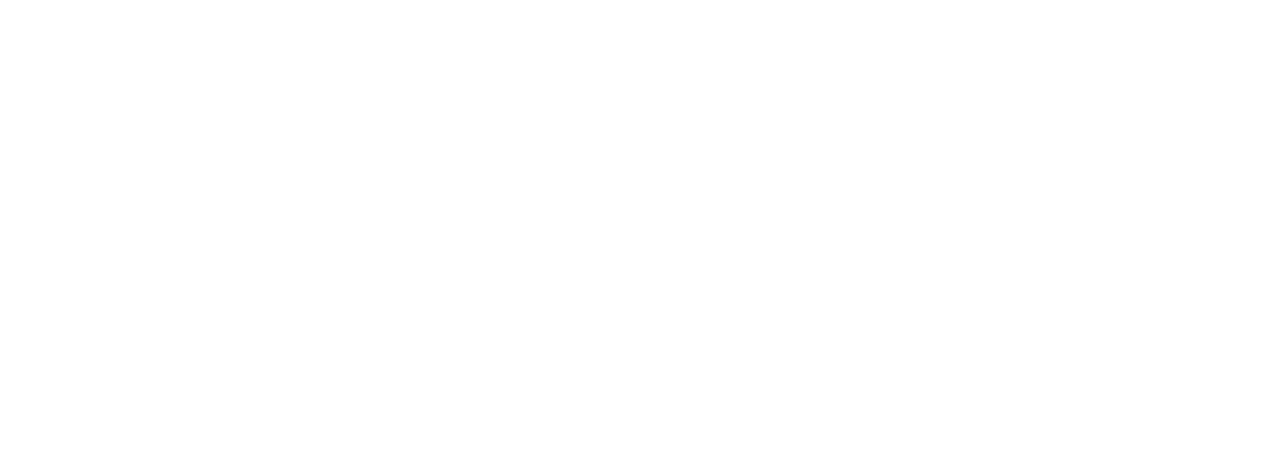
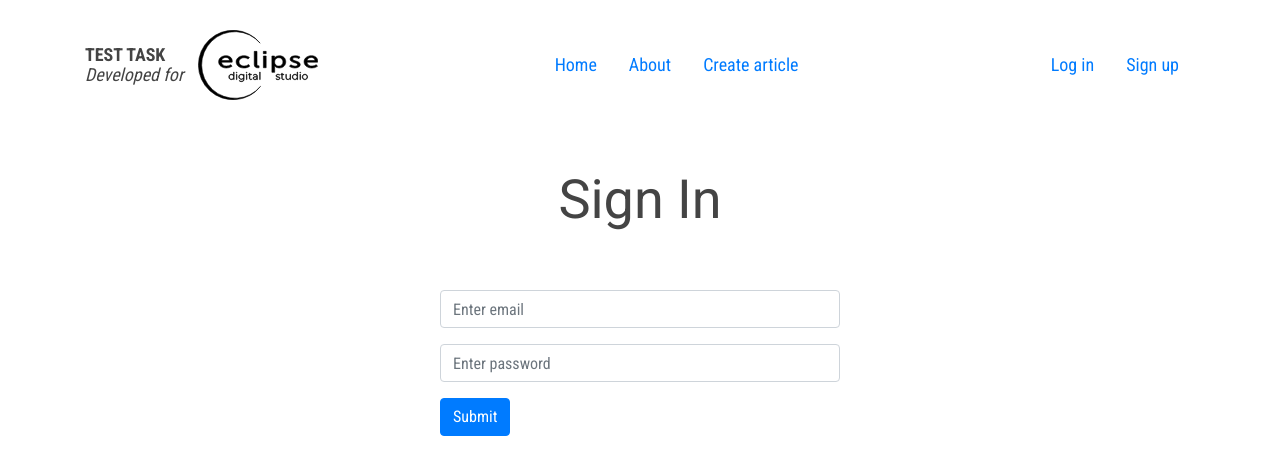
Before and after one commit to krivilyov/eds-forum, a Vue app in the folder client/: page /signin in a window 1280 px wide. Shown: the top 474 px of the page. Built offline with nearby package versions, Linux system fonts and the light colour scheme.

Commit message:
Add some components in client

```diff
--- a/client/package.json
+++ b/client/package.json
@@ -8,6 +8,8 @@
     "lint": "vue-cli-service lint"
   },
   "dependencies": {
+    "bootstrap": "^4.6.0",
+    "bootstrap-vue": "^2.21.2",
     "core-js": "^3.6.5",
     "vue": "^2.6.11",
     "vue-router": "^3.2.0",
--- a/client/public/index.html
+++ b/client/public/index.html
@@ -1,17 +1,16 @@
 <!DOCTYPE html>
-<html lang="">
+<html lang="en">
   <head>
     <meta charset="utf-8">
     <meta http-equiv="X-UA-Compatible" content="IE=edge">
     <meta name="viewport" content="width=device-width,initial-scale=1.0">
     <link rel="icon" href="<%= BASE_URL %>favicon.ico">
-    <title><%= htmlWebpackPlugin.options.title %></title>
+    <link rel="preconnect" href="https://fonts.gstatic.com">
+    <link href="https://fonts.googleapis.com/css2?family=Roboto+Condensed:wght@300;400;700&display=swap" rel="stylesheet">
+    <link href="https://fonts.googleapis.com/css2?family=Roboto:ital,wght@0,400;0,700;1,400&display=swap" rel="stylesheet">
+    <title>Test task developed for Eclipse Digital Studio</title>
   </head>
   <body>
-    <noscript>
-      <strong>We're sorry but <%= htmlWebpackPlugin.options.title %> doesn't work properly without JavaScript enabled. Please enable it to continue.</strong>
-    </noscript>
     <div id="app"></div>
-    <!-- built files will be auto injected -->
   </body>
 </html>
--- a/client/src/App.vue
+++ b/client/src/App.vue
@@ -1,5 +1,33 @@
 <template>
   <div id="app">
-    <router-view/>
+    <div class="container">
+      <Navigation />
+      <div class="wrapper">
+        <router-view/>
+      </div>
+    </div>
   </div>
 </template>
+
+<script>
+import 'bootstrap/dist/css/bootstrap.css'
+import 'bootstrap-vue/dist/bootstrap-vue.css'
+import Navigation from '@/components/Navigation'
+
+export default {
+  components: {
+    Navigation
+  }
+}
+</script>
+
+<style>
+  #app {
+    font-family: 'Roboto Condensed', sans-serif;
+    color: #444;
+  }
+
+  .wrapper {
+    padding: 40px 0 0;
+  }
+</style>
--- /dev/null
+++ b/client/src/components/Authorization.vue
@@ -0,0 +1,25 @@
+<template>
+	<div class="authorisation-menu-container">
+		<b-nav>
+			<b-nav-item to="/signin">Log in</b-nav-item>
+			<b-nav-item to="/signup">Sign up</b-nav-item>
+			<!--
+			<b-nav-item disabled>Vnya Krivilyov</b-nav-item>
+			<b-nav-item to="/logout">Logout</b-nav-item>
+			-->
+		</b-nav>
+	</div>
+</template>
+
+<style scoped>
+	.authorisation-menu-container {
+		display: flex;
+		align-items: center;
+	}
+
+	.nav {
+		align-items: center;
+		font-size: 18px;
+		line-height: 24px;
+	}
+</style>
--- /dev/null
+++ b/client/src/components/Navigation.vue
@@ -0,0 +1,75 @@
+<template>
+	<div class="header-container">
+		<div class="header-logo">
+			<div class="header-logo__text">
+				<div>Test task</div>
+				<div>Developed for</div>
+			</div>
+			<div class="header-logo__image-container">
+				<img src="@/assets/eds_logo.svg" alt="Eclipse Digital Studio">
+			</div>
+		</div>
+		<b-nav>
+			<b-nav-item to="/">Home</b-nav-item>
+			<b-nav-item to="/about">About</b-nav-item>
+			<b-nav-item to="/create">Create article</b-nav-item>
+		</b-nav>
+		<Authorization />
+	</div>
+</template>
+
+<script>
+import Authorization from '@/components/Authorization'
+
+export default {
+components: {
+	Authorization
+}
+}
+</script>
+
+<style scoped>
+	.header-container {
+		display: flex;
+		justify-content: space-between;
+		padding: 30px 0;
+	}
+
+	.header-logo {
+		display: flex;
+	}
+
+	.header-logo__text {
+		display: flex;
+		flex-direction: column;
+		justify-content: center;
+		margin-right: 15px;
+	}
+
+	.header-logo__text div:first-of-type {
+		text-transform: uppercase;
+		font-weight: bold;
+		font-size: 18px;
+		line-height: 20px;
+	}
+
+	.header-logo__text div:last-of-type {
+		font-style: italic;
+		font-size: 18px;
+		line-height: 20px;
+	}
+
+	.header-logo__image-container {
+		width: 120px;
+	}
+
+	.header-logo__image-container img {
+		width: 100%;
+	}
+
+	.nav {
+		align-items: center;
+		font-size: 18px;
+		line-height: 24px;
+	}
+</style>
--- a/client/src/main.js
+++ b/client/src/main.js
@@ -2,8 +2,11 @@ import Vue from 'vue'
 import App from './App.vue'
 import router from './router'
 import store from './store'
+import { BootstrapVue, IconsPlugin } from 'bootstrap-vue'
 
 Vue.config.productionTip = false
+Vue.use(BootstrapVue)
+Vue.use(IconsPlugin)
 
 new Vue({
   router,
--- a/client/src/router/index.js
+++ b/client/src/router/index.js
@@ -1,14 +1,26 @@
 import Vue from 'vue'
 import VueRouter from 'vue-router'
 import Home from '../views/Home.vue'
+import About from '../views/About.vue'
+import SignIn from '../views/SignIn'
 
 Vue.use(VueRouter)
 
 const routes = [
   {
     path: '/',
-    name: 'Home',
+    name: 'home',
     component: Home
+  },
+  {
+    path: '/about',
+    name: 'about',
+    component: About
+  },
+  {
+    path: '/signin',
+    name: 'signin',
+    component: SignIn
   }
 ]
 
--- /dev/null
+++ b/client/src/views/About.vue
@@ -0,0 +1,14 @@
+<template>
+	<div>
+		About
+	</div>
+</template>
+
+<script>
+export default {
+	name: 'about',
+	components: {
+		//
+	}
+}
+</script>
--- a/client/src/views/Home.vue
+++ b/client/src/views/Home.vue
@@ -6,7 +6,7 @@
 
 <script>
 export default {
-  name: 'Home',
+  name: 'home',
   components: {
     //
   }
--- /dev/null
+++ b/client/src/views/SignIn.vue
@@ -0,0 +1,46 @@
+<template>
+	<div class="signin-container">
+		<h1>Sign In</h1>
+		<b-form>
+			<b-form-group>
+				<b-form-input
+					type="email"
+					placeholder="Enter email"
+					required
+				></b-form-input>
+			</b-form-group>
+			<b-form-group>
+				<b-form-input
+					type="password"
+					placeholder="Enter password"
+					required
+				></b-form-input>
+			</b-form-group>
+			<b-button type="submit" variant="primary">Submit</b-button>
+		</b-form>
+	</div>
+</template>
+
+<script>
+export default {
+	name: 'signin',
+	components: {
+		//
+	}
+}
+</script>
+
+<style scoped>
+	.signin-container {
+		max-width: 400px;
+		margin: auto;
+	}
+
+	h1 {
+		font-family: 'Roboto', sans-serif;
+		text-align: center;
+		font-size: 54px;
+		line-height: 60px;
+		margin-bottom: 60px;
+	}
+</style>
```
Also changed, not shown: client/src/assets/eds_logo.svg (added), 1 other file (tests, documents, lock files or other folders).
